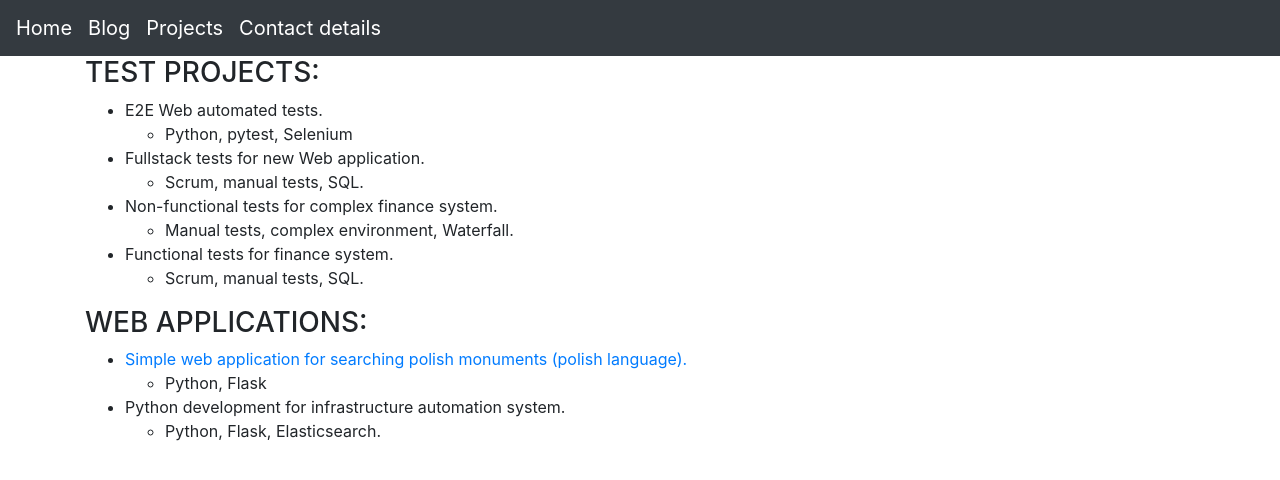
After one commit to DanielPalacz/DjangoSimpleBlogApp, a Django app: page /projects/ in a window 1280 px wide. The commit adds this page. Shown: the top 480 px of the page. Run offline with Django 5.2, Linux system fonts and the light colour scheme.

Commit message:
extends 'base' template and implements new endpoints (/, projects/, contact/)

```diff
--- a/mysite/blog/templates/blog/base.html
+++ b/mysite/blog/templates/blog/base.html
@@ -16,10 +16,27 @@
   <body>
 
   <nav class="navbar navbar-expand-lg navbar-dark bg-dark">
+
+  <a class="navbar-brand" href="{% url 'blog:home' %}">Home</a>
+  <button class="navbar-toggler" type="button" data-toggle="collapse" data-target="#navbarSupportedContent" aria-controls="navbarSupportedContent" aria-expanded="false" aria-label="Toggle navigation">
+    <span class="navbar-toggler-icon"></span>
+  </button>
+
   <a class="navbar-brand" href="{% url 'blog:blog' %}">Blog</a>
   <button class="navbar-toggler" type="button" data-toggle="collapse" data-target="#navbarSupportedContent" aria-controls="navbarSupportedContent" aria-expanded="false" aria-label="Toggle navigation">
     <span class="navbar-toggler-icon"></span>
   </button>
+
+  <a class="navbar-brand" href="{% url 'blog:projects' %}">Projects</a>
+  <button class="navbar-toggler" type="button" data-toggle="collapse" data-target="#navbarSupportedContent" aria-controls="navbarSupportedContent" aria-expanded="false" aria-label="Toggle navigation">
+    <span class="navbar-toggler-icon"></span>
+  </button>
+
+  <a class="navbar-brand" href="{% url 'blog:contact_details' %}">Contact details</a>
+  <button class="navbar-toggler" type="button" data-toggle="collapse" data-target="#navbarSupportedContent" aria-controls="navbarSupportedContent" aria-expanded="false" aria-label="Toggle navigation">
+    <span class="navbar-toggler-icon"></span>
+  </button>
+
 
   </nav>
 
--- /dev/null
+++ b/mysite/blog/templates/blog/projects.html
@@ -0,0 +1,35 @@
+{% extends "blog/base.html" %}
+
+{% block title %}
+Welcome at my website.
+{% endblock %}
+
+
+{% block content %}
+		<div class="main container" id="home">
+			<h3 align="left">TEST PROJECTS:</h3>
+			<ul>
+				<li>E2E Web automated tests.<ul><li>Python, pytest, Selenium</li></ul>
+				</li>
+				<li>Fullstack tests for new Web application.<ul><li>Scrum, manual tests, SQL.</li></ul>
+				</li>
+				<li>Non-functional tests for complex finance system.<ul><li>Manual tests, complex environment, Waterfall.</li></ul>
+				</li>
+				<li>Functional tests for finance system.<ul><li>Scrum, manual tests, SQL.</li></ul>
+				</li>
+			</ul>
+			<h3 align="left">WEB APPLICATIONS:</h3>
+			<ul>
+				<li>
+					<a href="http://poznajmypolske.pl/">Simple web application for searching polish monuments (polish language).</a>
+					<ul><li>Python, Flask</li></ul>
+				</li>
+				<li>Python development for infrastructure automation system.<ul><li>Python, Flask, Elasticsearch.</li></ul>
+				</li>
+			</ul>
+		</div>
+
+
+
+
+{% endblock %}
--- a/mysite/blog/urls.py
+++ b/mysite/blog/urls.py
@@ -4,6 +4,9 @@ from . import views
 app_name = 'blog'
 
 urlpatterns = [
-    path('', views.home, name='blog'),
-    path('<slug:post_slug>/', views.post_single, name='post_single'),
+    path('', views.home, name='home'),
+    path('contact/', views.contact_details, name='contact_details'),
+    path('projects/', views.projects, name='projects'),
+    path('blog/', views.blog, name='blog'),
+    path('blog/<slug:post_slug>/', views.post_single, name='post_single'),
 ]
--- a/mysite/blog/views.py
+++ b/mysite/blog/views.py
@@ -3,10 +3,22 @@ from .models import Post
 from django.contrib.auth.decorators import login_required
 
 
+def home(request):
+    return render(request, "blog/home.html", {})
+
+
+def contact_details(request):
+    return render(request, "blog/contact_details.html", {})
+
+
+def projects(request):
+    return render(request, "blog/projects.html", {})
+
+
 @login_required
-def home(request):
+def blog(request):
     posts = Post.newmanager.all()
-    return render(request, "blog/index.html", {"posts": posts})
+    return render(request, "blog/blog.html", {"posts": posts})
 
 
 @login_required
--- a/mysite/mysite/urls.py
+++ b/mysite/mysite/urls.py
@@ -19,6 +19,6 @@ from django.urls import path, include
 
 urlpatterns = [
     path('admin/', admin.site.urls),
-    path('blog/', include('blog.urls', namespace='blog')),
+    path('', include('blog.urls', namespace='blog')),
     path('', include('login.urls', namespace='login')),
 ]
```
Also changed, not shown: mysite/blog/templates/blog/contact_details.html (added, +21 -0 lines), mysite/blog/templates/blog/home.html (added, +16 -0 lines), mysite/blog/templates/blog/blog.html (renamed from mysite/blog/templates/blog/index.html).
